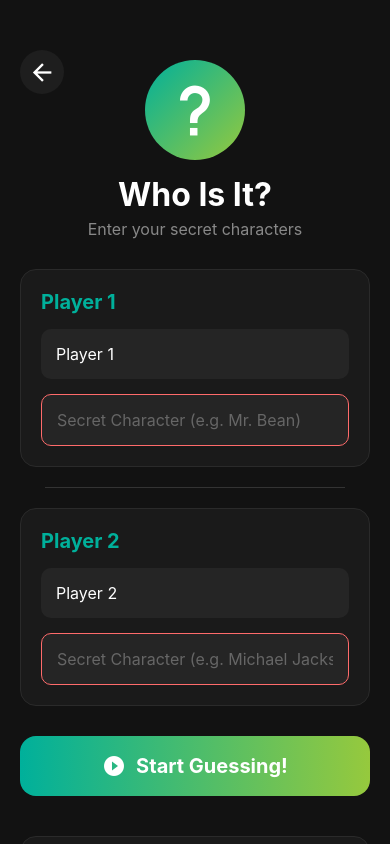
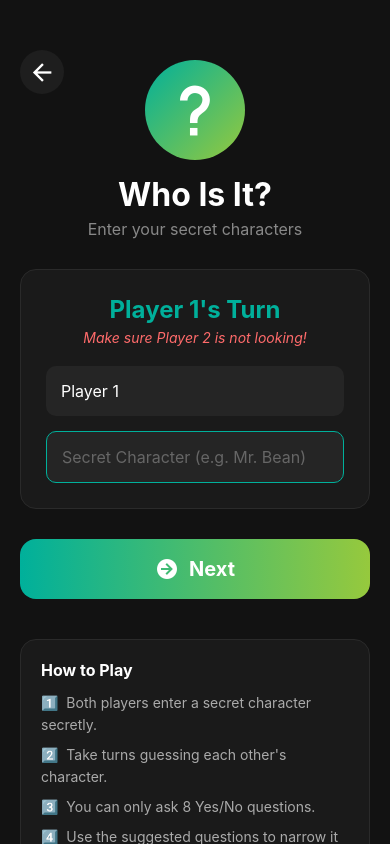
Before and after one commit to MRprogrammer99/blind-ranking, a React Native app: screen /WhoIsItSetup in a window 390 px wide. Built offline with nearby package versions, Linux system fonts and the light colour scheme.

Commit message:
Refactor Who Is It setup to pass-and-play steps

```diff
--- a/src/screens/WhoIsItSetupScreen.js
+++ b/src/screens/WhoIsItSetupScreen.js
@@ -4,22 +4,91 @@ import { MaterialCommunityIcons } from '@expo/vector-icons';
 import { LinearGradient } from 'expo-linear-gradient';
 
 export default function WhoIsItSetupScreen({ navigation }) {
+  const [step, setStep] = useState(1); // 1 = P1 input, 2 = Pass phone, 3 = P2 input
+
   const [player1Name, setPlayer1Name] = useState('Player 1');
   const [player1Character, setPlayer1Character] = useState('');
 
   const [player2Name, setPlayer2Name] = useState('Player 2');
   const [player2Character, setPlayer2Character] = useState('');
 
-  const handleStartGame = () => {
-    if (!player1Character.trim() || !player2Character.trim()) {
-      Alert.alert('Missing Characters', 'Both players need to enter a secret character to play!');
+  const handleNextStep = () => {
+    if (step === 1) {
+      if (!player1Character.trim()) {
+        Alert.alert('Missing Character', 'Please enter your secret character!');
         return;
       }
-
+      setStep(2);
+    } else if (step === 2) {
+      setStep(3);
+    } else if (step === 3) {
+      if (!player2Character.trim()) {
+        Alert.alert('Missing Character', 'Please enter your secret character!');
+        return;
+      }
+      // Start Game
       navigation.replace('WhoIsItGame', {
         player1: { name: player1Name, character: player1Character.trim() },
         player2: { name: player2Name, character: player2Character.trim() },
       });
+    }
+  };
+
+  const renderContent = () => {
+    if (step === 1) {
+      return (
+        <View style={styles.playerSection}>
+          <Text style={styles.sectionTitle}>Player 1's Turn</Text>
+          <Text style={styles.instructions}>Make sure Player 2 is not looking!</Text>
+          <TextInput
+            style={styles.nameInput}
+            placeholder="Your Name (e.g. Alice)"
+            placeholderTextColor="#666"
+            value={player1Name}
+            onChangeText={setPlayer1Name}
+          />
+          <TextInput
+            style={styles.secretInput}
+            placeholder="Secret Character (e.g. Mr. Bean)"
+            placeholderTextColor="#666"
+            value={player1Character}
+            onChangeText={setPlayer1Character}
+            secureTextEntry
+          />
+        </View>
+      );
+    } else if (step === 2) {
+      return (
+        <View style={styles.passSection}>
+          <MaterialCommunityIcons name="cellphone-arrow-down" size={80} color="#00b09b" />
+          <Text style={styles.passTitle}>Pass the Device</Text>
+          <Text style={styles.passDesc}>Give the device to Player 2.</Text>
+          <Text style={styles.passDesc}>Player 1, close your eyes or look away!</Text>
+        </View>
+      );
+    } else if (step === 3) {
+      return (
+        <View style={styles.playerSection}>
+          <Text style={styles.sectionTitle}>Player 2's Turn</Text>
+          <Text style={styles.instructions}>Make sure Player 1 is not looking!</Text>
+          <TextInput
+            style={styles.nameInput}
+            placeholder="Your Name (e.g. Bob)"
+            placeholderTextColor="#666"
+            value={player2Name}
+            onChangeText={setPlayer2Name}
+          />
+          <TextInput
+            style={styles.secretInput}
+            placeholder="Secret Character (e.g. Michael Jackson)"
+            placeholderTextColor="#666"
+            value={player2Character}
+            onChangeText={setPlayer2Character}
+            secureTextEntry
+          />
+        </View>
+      );
+    }
   };
 
   return (
@@ -41,65 +110,35 @@ export default function WhoIsItSetupScreen({ navigation }) {
         <Text style={styles.title}>Who Is It?</Text>
         <Text style={styles.subtitle}>Enter your secret characters</Text>
 
-        <View style={styles.playerSection}>
-          <Text style={styles.sectionTitle}>Player 1</Text>
-          <TextInput
-            style={styles.nameInput}
-            placeholder="Your Name (e.g. Alice)"
-            placeholderTextColor="#666"
-            value={player1Name}
-            onChangeText={setPlayer1Name}
-          />
-          <TextInput
-            style={styles.secretInput}
-            placeholder="Secret Character (e.g. Mr. Bean)"
-            placeholderTextColor="#666"
-            value={player1Character}
-            onChangeText={setPlayer1Character}
-            secureTextEntry // Hides the text so the other player can't see
-          />
-        </View>
+        {renderContent()}
 
-        <View style={styles.divider} />
-
-        <View style={styles.playerSection}>
-          <Text style={styles.sectionTitle}>Player 2</Text>
-          <TextInput
-            style={styles.nameInput}
-            placeholder="Your Name (e.g. Bob)"
-            placeholderTextColor="#666"
-            value={player2Name}
-            onChangeText={setPlayer2Name}
-          />
-          <TextInput
-            style={styles.secretInput}
-            placeholder="Secret Character (e.g. Michael Jackson)"
-            placeholderTextColor="#666"
-            value={player2Character}
-            onChangeText={setPlayer2Character}
-            secureTextEntry // Hides the text
-          />
-        </View>
-
-        <TouchableOpacity style={styles.startBtn} onPress={handleStartGame} activeOpacity={0.8}>
+        <TouchableOpacity style={styles.startBtn} onPress={handleNextStep} activeOpacity={0.8}>
           <LinearGradient
             colors={['#00b09b', '#96c93d']}
             style={styles.startBtnGradient}
             start={{ x: 0, y: 0 }}
             end={{ x: 1, y: 0 }}
           >
-            <MaterialCommunityIcons name="play-circle" size={24} color="#fff" />
-            <Text style={styles.startBtnText}>Start Guessing!</Text>
+            <MaterialCommunityIcons
+              name={step === 3 ? "play-circle" : "arrow-right-circle"}
+              size={24}
+              color="#fff"
+            />
+            <Text style={styles.startBtnText}>
+              {step === 1 ? 'Next' : step === 2 ? 'I am Player 2' : 'Start Guessing!'}
+            </Text>
           </LinearGradient>
         </TouchableOpacity>
 
+        {step === 1 && (
           <View style={styles.rulesBox}>
             <Text style={styles.rulesTitle}>How to Play</Text>
-          <Text style={styles.ruleItem}>1️⃣  Both players enter a secret character.</Text>
+            <Text style={styles.ruleItem}>1️⃣  Both players enter a secret character secretly.</Text>
             <Text style={styles.ruleItem}>2️⃣  Take turns guessing each other's character.</Text>
             <Text style={styles.ruleItem}>3️⃣  You can only ask 8 Yes/No questions.</Text>
             <Text style={styles.ruleItem}>4️⃣  Use the suggested questions to narrow it down!</Text>
           </View>
+        )}
       </View>
     </ScrollView>
   );
@@ -151,16 +190,47 @@ const styles = StyleSheet.create({
     width: '100%',
     maxWidth: 400,
     backgroundColor: '#1A1A1A',
-    padding: 20,
+    padding: 25,
     borderRadius: 16,
     borderWidth: 1,
     borderColor: '#2A2A2A',
   },
+  passSection: {
+    width: '100%',
+    maxWidth: 400,
+    backgroundColor: '#1A1A1A',
+    padding: 40,
+    borderRadius: 16,
+    borderWidth: 1,
+    borderColor: '#00b09b',
+    alignItems: 'center',
+  },
+  passTitle: {
+    color: '#00b09b',
+    fontSize: 28,
+    fontWeight: 'bold',
+    marginTop: 15,
+    marginBottom: 10,
+  },
+  passDesc: {
+    color: '#ddd',
+    fontSize: 16,
+    textAlign: 'center',
+    marginBottom: 5,
+  },
   sectionTitle: {
     color: '#00b09b',
-    fontSize: 20,
+    fontSize: 24,
     fontWeight: 'bold',
-    marginBottom: 15,
+    marginBottom: 5,
+    textAlign: 'center',
+  },
+  instructions: {
+    color: '#FF6B6B',
+    fontSize: 14,
+    textAlign: 'center',
+    marginBottom: 20,
+    fontStyle: 'italic',
   },
   nameInput: {
     backgroundColor: '#252525',
@@ -176,15 +246,8 @@ const styles = StyleSheet.create({
     padding: 15,
     borderRadius: 10,
     fontSize: 16,
-    borderColor: '#FF6B6B',
+    borderColor: '#00b09b',
     borderWidth: 1,
-  },
-  divider: {
-    height: 1,
-    width: '100%',
-    maxWidth: 300,
-    backgroundColor: '#333',
-    marginVertical: 20,
   },
   startBtn: {
     width: '100%',
```
Lines whose indentation alone changed are shown as unchanged.
